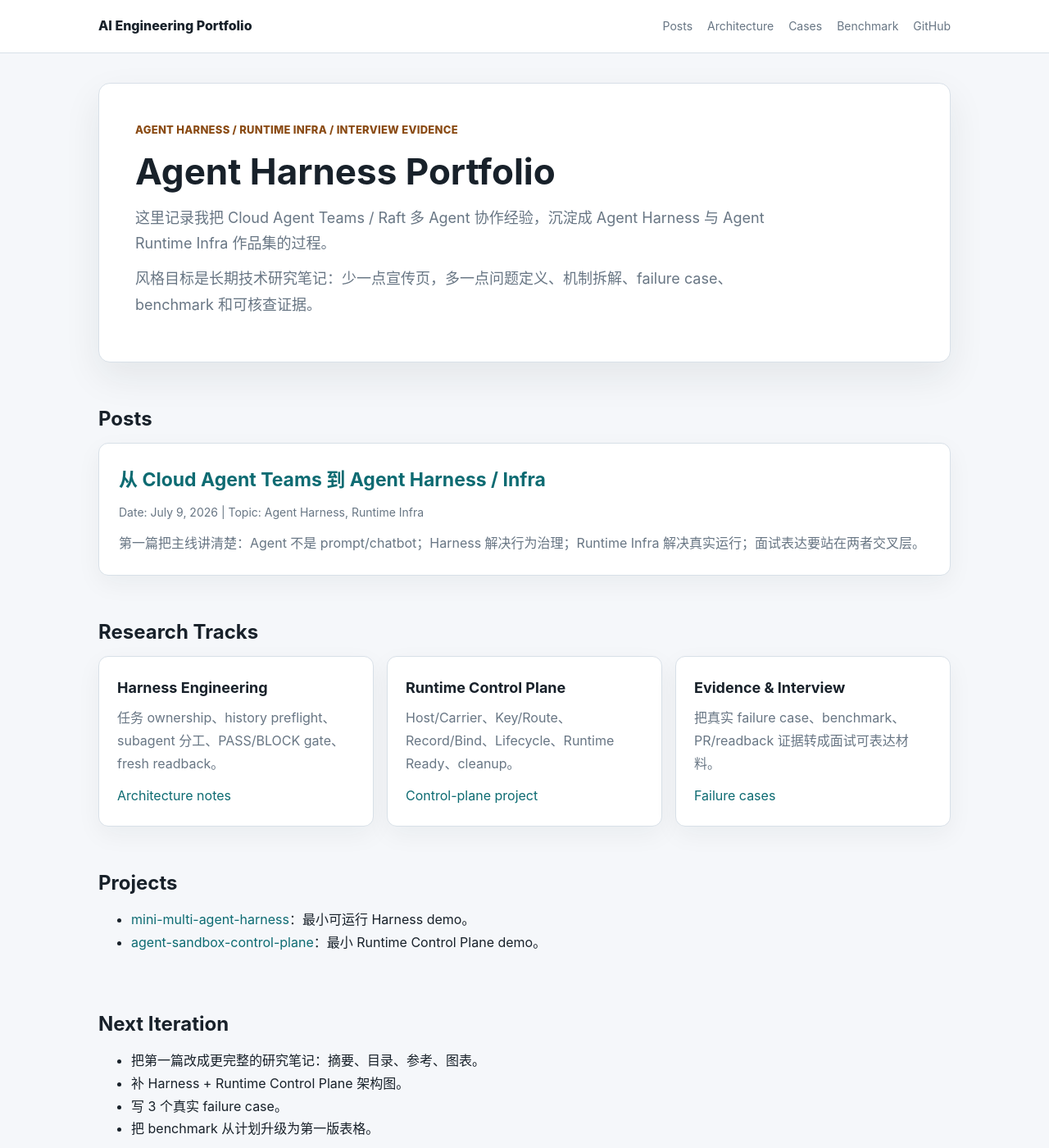
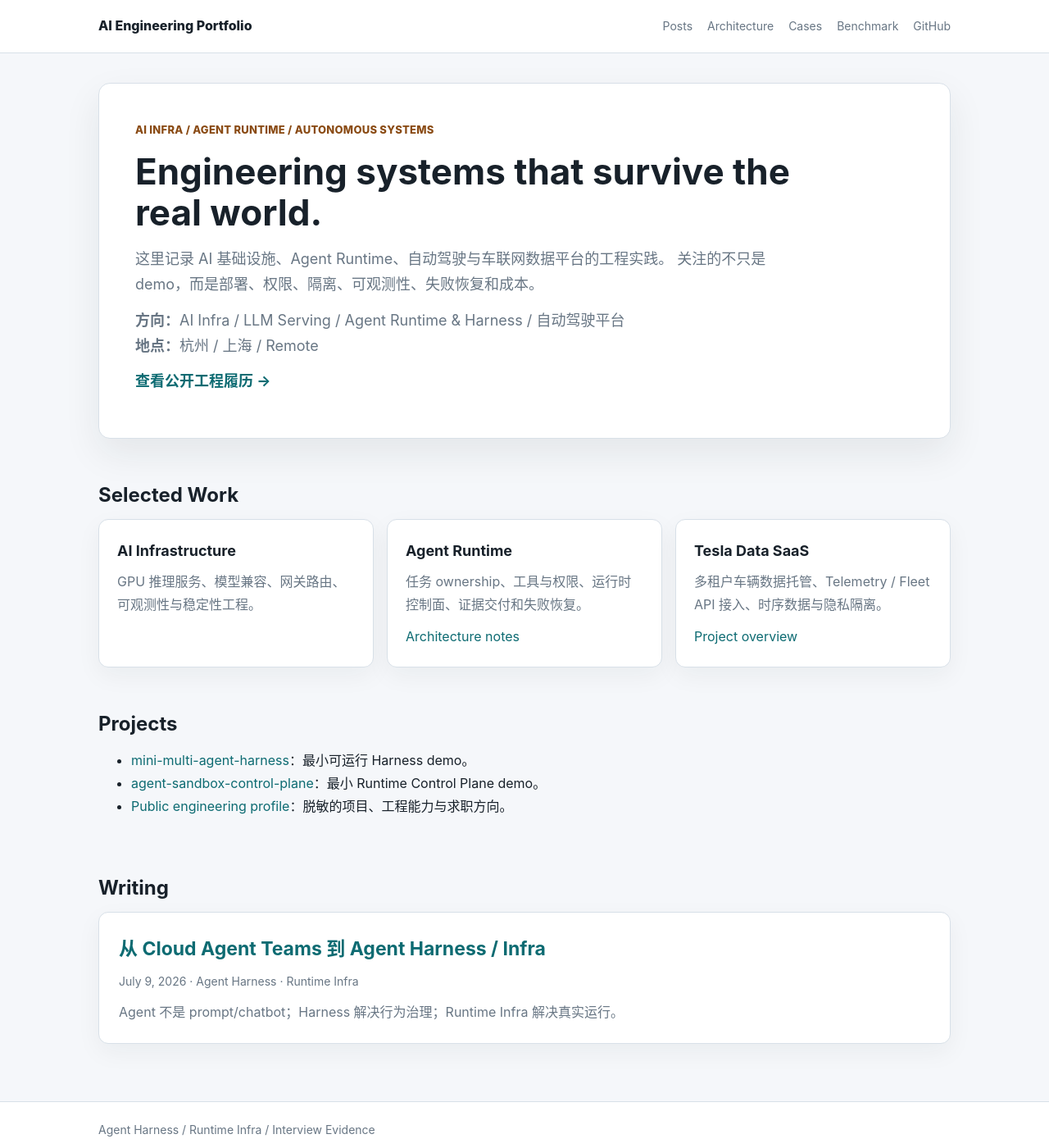
Before and after one commit to jakezai250808-sudo/agent-harness-portfolio, a Jekyll site: the page built from index.md, in a window 1280 px wide and 1400 px high. Shown: the whole window at 82% size. Built offline with Jekyll 4.4.1, drawn with Linux system fonts in a browser that asks for light colours.

Commit message:
refocus homepage on AI engineering

```diff
--- a/index.md
+++ b/index.md
@@ -1,46 +1,38 @@
 ---
 layout: default
-title: Agent Harness Portfolio
+title: AI Engineering Portfolio
 ---
 
 <section class="home-intro">
-  <span class="tagline">Agent Harness / Runtime Infra / Interview Evidence</span>
-  <h1>Agent Harness Portfolio</h1>
+  <span class="tagline">AI Infra / Agent Runtime / Autonomous Systems</span>
+  <h1>Engineering systems that survive the real world.</h1>
   <p>
-    这里记录我把 Cloud Agent Teams / Raft 多 Agent 协作经验，沉淀成 Agent Harness 与 Agent Runtime Infra 作品集的过程。
+    这里记录 AI 基础设施、Agent Runtime、自动驾驶与车联网数据平台的工程实践。
+    关注的不只是 demo，而是部署、权限、隔离、可观测性、失败恢复和成本。
   </p>
   <p>
-    风格目标是长期技术研究笔记：少一点宣传页，多一点问题定义、机制拆解、failure case、benchmark 和可核查证据。
+    <strong>方向：</strong>AI Infra / LLM Serving / Agent Runtime & Harness / 自动驾驶平台<br>
+    <strong>地点：</strong>杭州 / 上海 / Remote
   </p>
-</section>
-<section class="section">
-  <h2>Posts</h2>
-  <ul class="post-list-clean">
-    <li>
-      <h3><a href="{{ site.baseurl }}{% post_url 2026-07-09-cloud-agent-teams-to-agent-harness-infra %}">从 Cloud Agent Teams 到 Agent Harness / Infra</a></h3>
-      <span class="post-meta">Date: July 9, 2026 | Topic: Agent Harness, Runtime Infra</span>
-      <p>第一篇把主线讲清楚：Agent 不是 prompt/chatbot；Harness 解决行为治理；Runtime Infra 解决真实运行；面试表达要站在两者交叉层。</p>
-    </li>
-  </ul>
+  <p><a href="{{ site.baseurl }}/resume/"><strong>查看公开工程履历 →</strong></a></p>
 </section>
 
 <section class="section">
-  <h2>Research Tracks</h2>
+  <h2>Selected Work</h2>
   <div class="grid">
     <article class="card">
-      <h3>Harness Engineering</h3>
-      <p>任务 ownership、history preflight、subagent 分工、PASS/BLOCK gate、fresh readback。</p>
+      <h3>AI Infrastructure</h3>
+      <p>GPU 推理服务、模型兼容、网关路由、可观测性与稳定性工程。</p>
+    </article>
+    <article class="card">
+      <h3>Agent Runtime</h3>
+      <p>任务 ownership、工具与权限、运行时控制面、证据交付和失败恢复。</p>
       <a href="{{ site.baseurl }}/docs/architecture.html">Architecture notes</a>
     </article>
     <article class="card">
-      <h3>Runtime Control Plane</h3>
-      <p>Host/Carrier、Key/Route、Record/Bind、Lifecycle、Runtime Ready、cleanup。</p>
-      <a href="{{ site.baseurl }}/projects/agent-sandbox-control-plane/">Control-plane project</a>
-    </article>
-    <article class="card">
-      <h3>Evidence & Interview</h3>
-      <p>把真实 failure case、benchmark、PR/readback 证据转成面试可表达材料。</p>
-      <a href="{{ site.baseurl }}/cases/failure-cases.html">Failure cases</a>
+      <h3>Tesla Data SaaS</h3>
+      <p>多租户车辆数据托管、Telemetry / Fleet API 接入、时序数据与隐私隔离。</p>
+      <a href="{{ site.baseurl }}/resume/#tesla-车辆数据多租户-saas构建中">Project overview</a>
     </article>
   </div>
 </section>
@@ -50,15 +42,17 @@ title: Agent Harness Portfolio
   <ul>
     <li><a href="{{ site.baseurl }}/projects/mini-multi-agent-harness/">mini-multi-agent-harness</a>：最小可运行 Harness demo。</li>
     <li><a href="{{ site.baseurl }}/projects/agent-sandbox-control-plane/">agent-sandbox-control-plane</a>：最小 Runtime Control Plane demo。</li>
+    <li><a href="{{ site.baseurl }}/resume/">Public engineering profile</a>：脱敏的项目、工程能力与求职方向。</li>
   </ul>
 </section>
 
 <section class="section">
-  <h2>Next Iteration</h2>
-  <ul>
-    <li>把第一篇改成更完整的研究笔记：摘要、目录、参考、图表。</li>
-    <li>补 Harness + Runtime Control Plane 架构图。</li>
-    <li>写 3 个真实 failure case。</li>
-    <li>把 benchmark 从计划升级为第一版表格。</li>
+  <h2>Writing</h2>
+  <ul class="post-list-clean">
+    <li>
+      <h3><a href="{{ site.baseurl }}{% post_url 2026-07-09-cloud-agent-teams-to-agent-harness-infra %}">从 Cloud Agent Teams 到 Agent Harness / Infra</a></h3>
+      <span class="post-meta">July 9, 2026 · Agent Harness · Runtime Infra</span>
+      <p>Agent 不是 prompt/chatbot；Harness 解决行为治理；Runtime Infra 解决真实运行。</p>
+    </li>
   </ul>
 </section>
```
